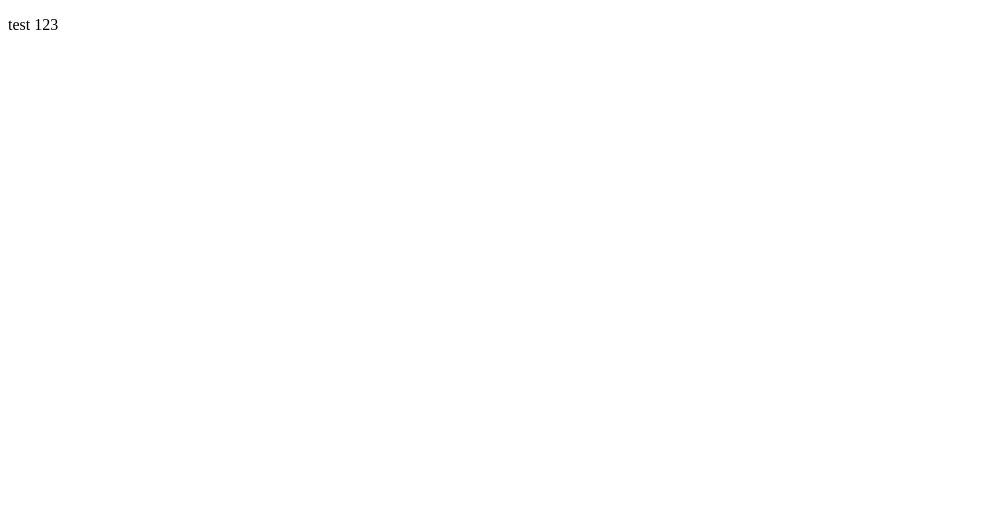
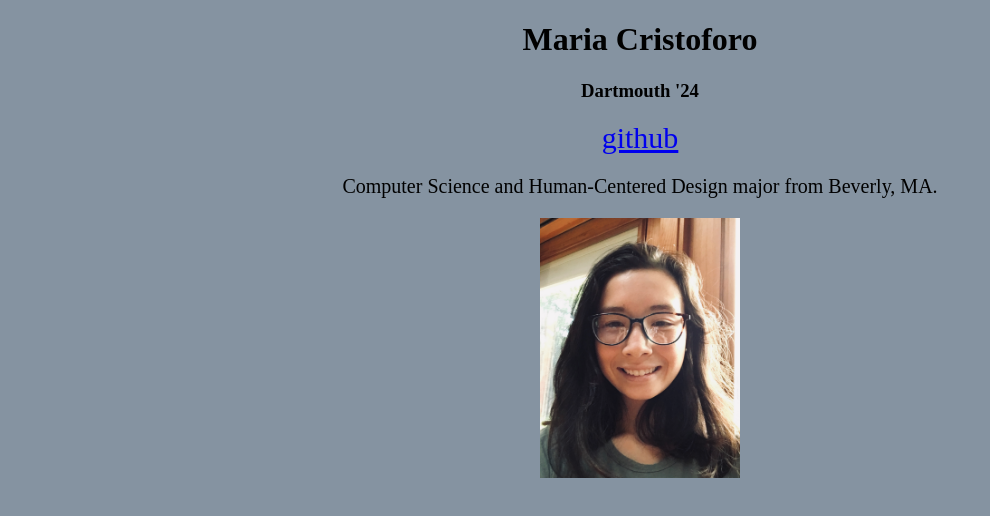
Before and after one commit to MariaC27/mcristoforo.me, a plain HTML site: page index.html in a window 1280 px wide. Shown: the whole page, without its empty margins (0-990 px from the left). Drawn offline with Linux system fonts and the light colour scheme.

Commit message:
basic info

```diff
--- a/index.html
+++ b/index.html
@@ -1,9 +1,21 @@
 <!DOCTYPE html>
 <html>
     <head>
-        <title>mcristoforo.me</title>
+        <title>Maria Cristoforo</title>
+        <link rel="stylesheet" href="style.css">
     </head>
     <body>
-        <p>test 123</p>
+        <h1 class="center">Maria Cristoforo</h1>
+
+        <h3 class="center">Dartmouth '24</h3>
+
+        <a target="_blank" class="linkPosition" href="https://github.com/MariaC27">github</a>
+
+        <p>Computer Science and Human-Centered Design major from Beverly, MA.
+        </p>
+
+        <div class="imgs">
+            <img src="self.jpeg" alt="Self" class=selfImg>
+        </div>
     </body>
 </html>
--- /dev/null
+++ b/style.css
@@ -0,0 +1,29 @@
+body{
+    background-color: rgb(133, 147, 161);
+}
+
+p{
+    text-align: center;
+    font-size: 20px;
+}
+
+.center{
+    text-align: center;
+}
+
+.linkPosition{
+    text-align: center;
+    display: block;
+    font-size: 30px;
+}
+
+.imgs{
+    display: flex;
+    justify-content: center;
+}
+
+.selfImg{
+    display: block;
+    width: 200px;
+    height: 260px;
+}
```
Also changed, not shown: self.jpeg (added).
